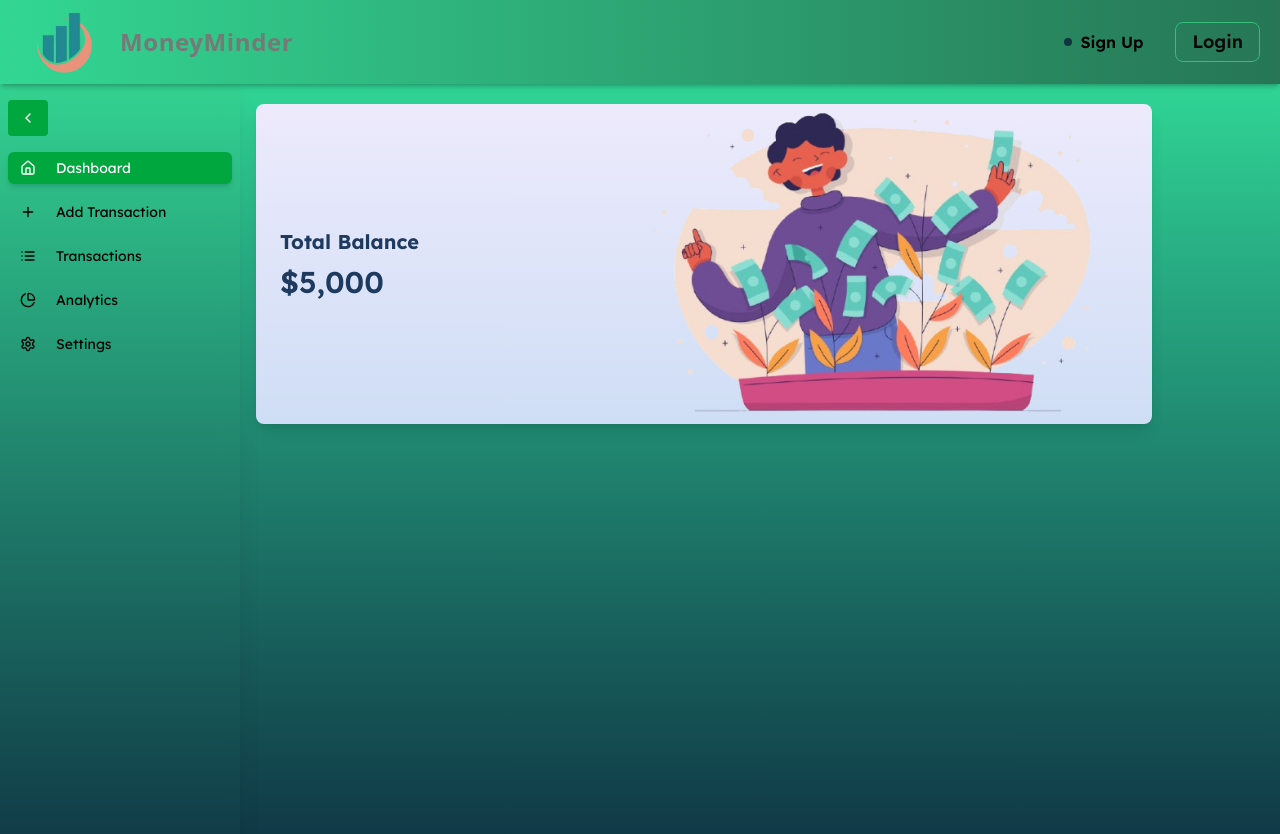
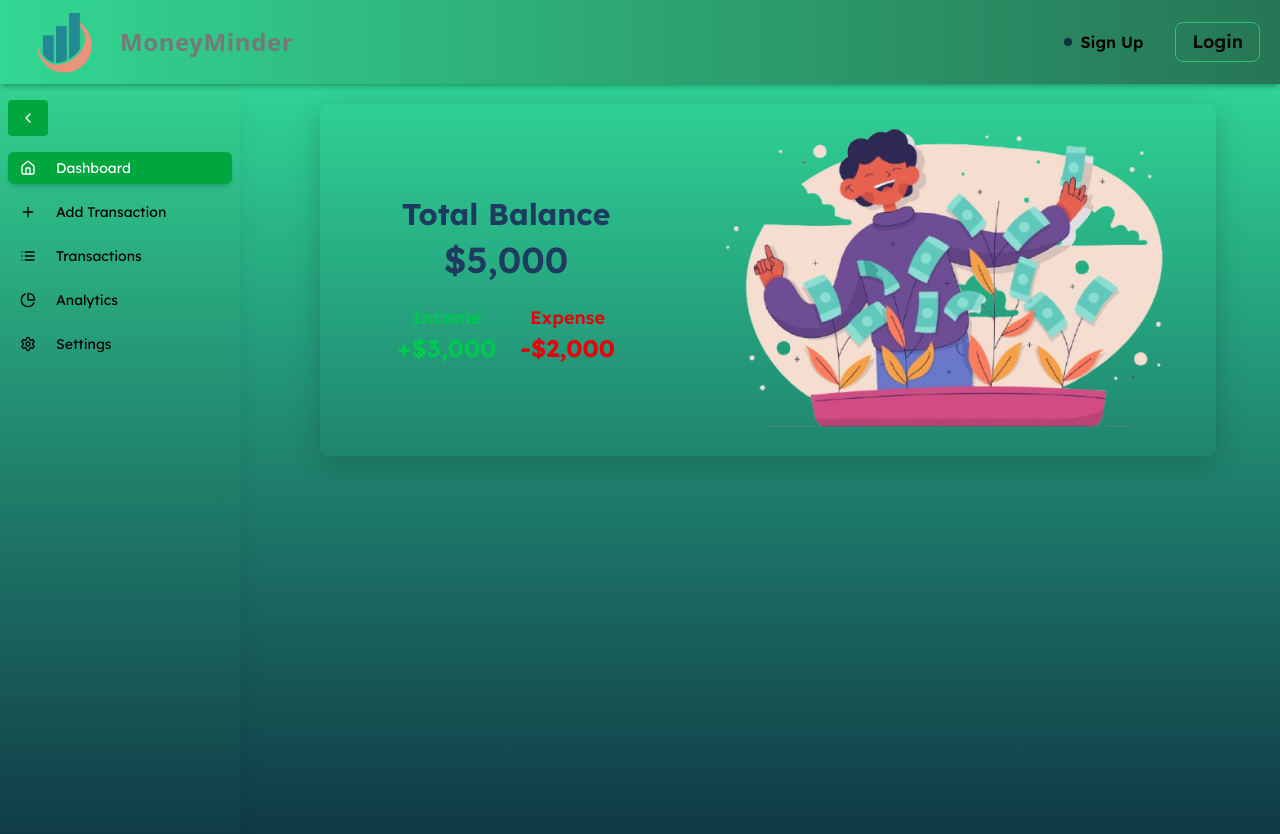
Before and after one commit to hshehriyaralam/MoneyMinder, a React (Vite) app: page / in a window 1280 px wide. Shown: the top 834 px of the page. Built offline with nearby package versions, Linux system fonts and the light colour scheme.

Commit message:
add-iconme&expense-in-BalanceCard

```diff
--- a/src/Components/transactions/BalnceCard.jsx
+++ b/src/Components/transactions/BalnceCard.jsx
@@ -1,18 +1,25 @@
-import React from 'react'
-import CashPick from "../../assets/images/CashAmount.png"
-import CashPick1 from "../../assets/images/cash-amount2.png"
+import React from 'react';
+import CashPick1 from "../../assets/images/cash-amount2.png";
 
-
-const BalnceCard = () => {
+const BalanceCard = () => {
   return (
-<div class="bg-gradient-to-b from-[#EDEAFC] to-[#CFDEF5] rounded-lg p-6 shadow-lg w-full md:w-4xl h-80 flex flex-col md:flex-row items-center justify-center">
-<div class="flex-1">
-    <h3 class="text-xl font-bold text-[#1E3A5F]">Total Balance</h3>
-    <p     class="text-3xl font-semibold text-[#1E3A5F] mt-2">$5,000</p>
-  </div>
-  <img src={CashPick1} alt="Balance-Vector"  width={500} />
-</div>
-  )
-}
-
-export default BalnceCard
+    <div className="bg-transparent rounded-lg p-4 shadow-[0_8px_30px_rgba(0,0,0,0.2)] hover:shadow-[0_12px_40px_rgba(0,0,0,0.4)] transition-all duration-300 w-full  md:w-4xl h-88 flex flex-col md:flex-row items-center justify-center  ">
+      <div className="flex-1 text-center ">
+        <h3 className="text-2xl md:text-3xl font-bold text-[#1E3A5F] mb-2">Total Balance</h3>
+        <p className="text-4xl md:text-4xl font-semibold text-[#1E3A5F] mb-6">$5,000</p>
+        <div className="flex justify-center space-x-6 flex-wrap">
+              <div className="text-center">
+            <p className="text-lg font-semibold text-green-500">Income</p>
+            <p className="text-2xl font-bold text-green-500">+$3,000</p>
+          </div>
+          <div className="text-center">
+            <p className="text-lg font-semibold text-red-600">Expense</p>
+            <p className="text-2xl font-bold text-red-600">-$2,000</p>
+          </div>
+        </div>
+      </div>
+      <img src={CashPick1} alt="Balance-Vector" width={500} className="mt-2 md:mt-0 md:ml-6" />
+    </div>
+  );
+};
+export default BalanceCard;
--- a/src/Pages/Dashboard.jsx
+++ b/src/Pages/Dashboard.jsx
@@ -5,7 +5,7 @@ import React from 'react'
 const Dashboard = () => {
 
   return (
-    <div>
+    <div className='flex flex-col justify-center items-center'>
         <BalnceCard />
     </div>
   )
```
